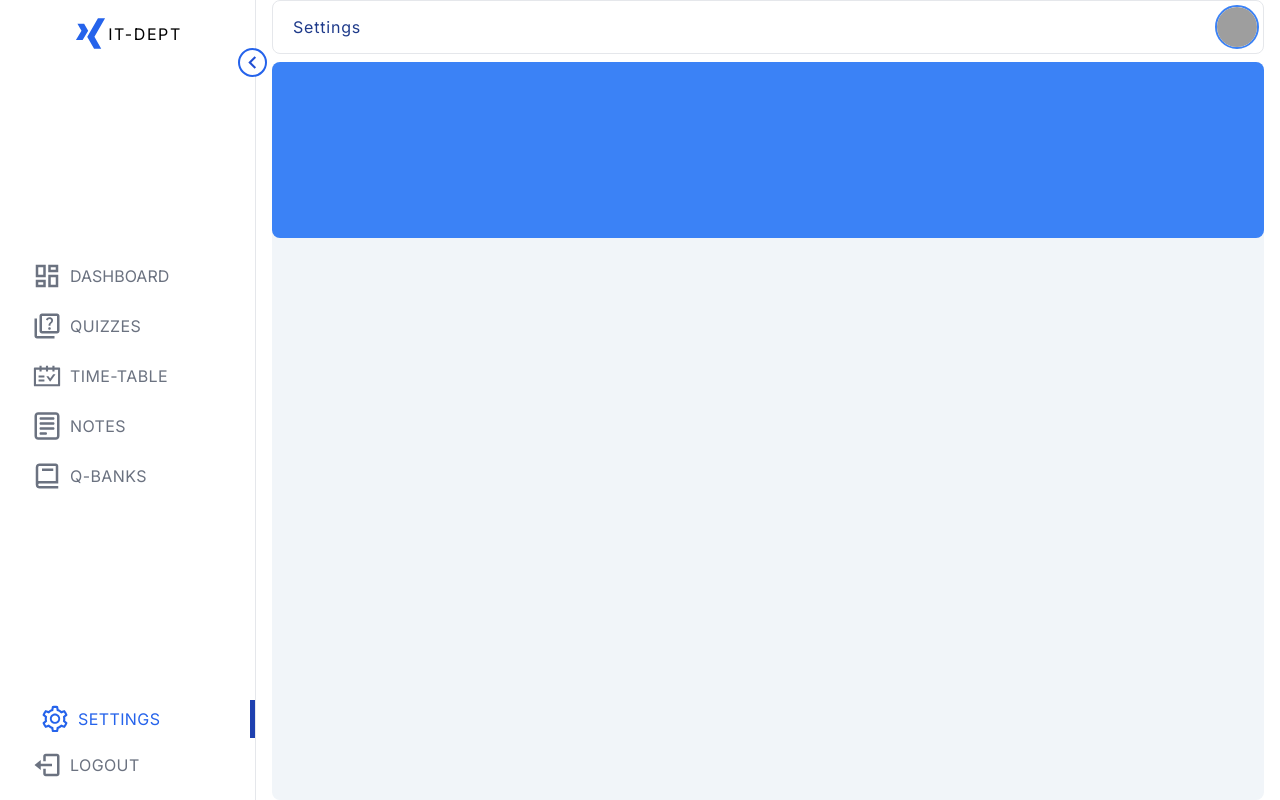
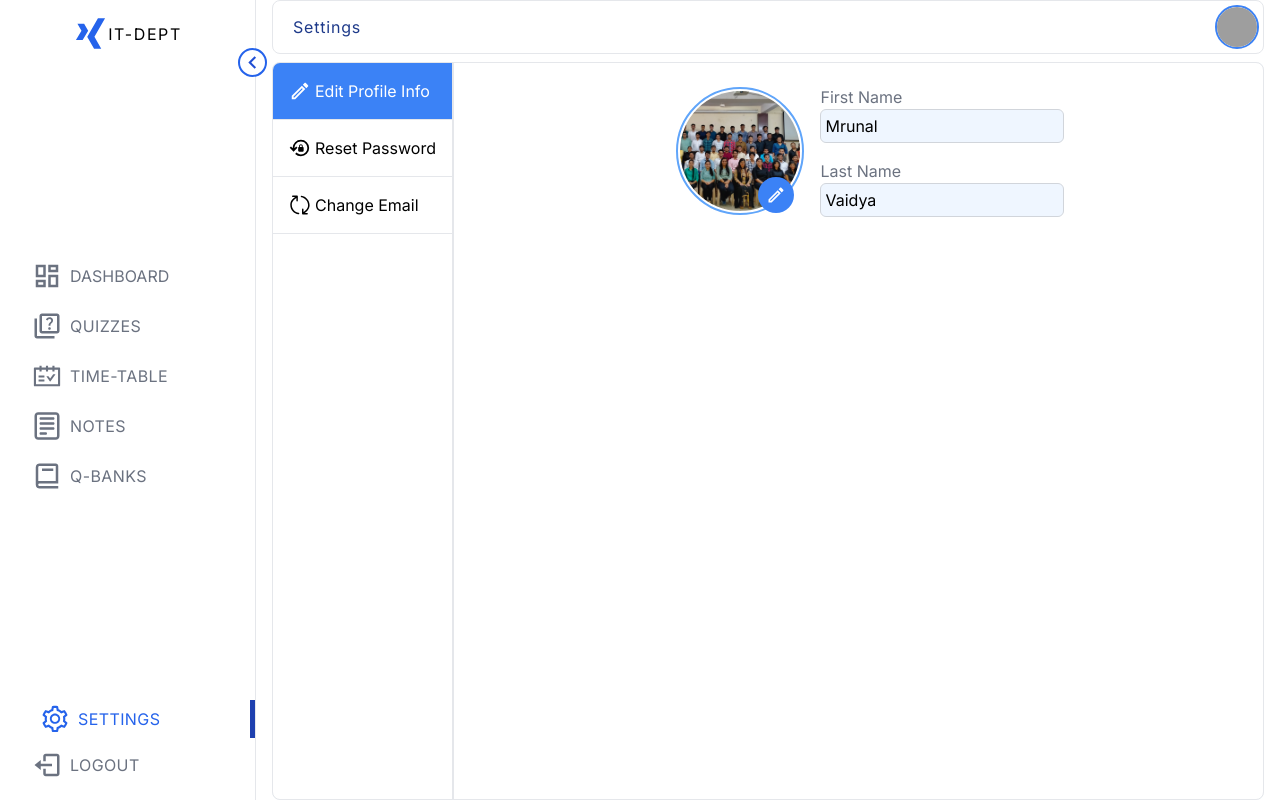
Before and after one commit to Bhanu1776/IT-Dept-Website, a Next.js app: page /settings in a window 1280 px wide. Built offline with nearby package versions, Linux system fonts and the light colour scheme; grey boxes are pictures that could not be loaded; what tailwindcss-brand-colors, tailwindcss-debug-screens would draw is missing.

Commit message:
chore(AdminSettings): Added Settings

```diff
--- a/components/AdminSettings.jsx
+++ b/components/AdminSettings.jsx
@@ -1,12 +1,63 @@
-import React from 'react';
+/* eslint-disable jsx-a11y/click-events-have-key-events */
+/* eslint-disable jsx-a11y/no-static-element-interactions */
+import { MdOutlineEdit, MdOutlineLockReset } from 'react-icons/md';
+import { RxUpdate } from 'react-icons/rx';
+import { useState } from 'react';
+import EditProfile from './Settings/EditProfile';
+import ResetPass from './Settings/ResetPass';
+import ChangeEmail from './Settings/ChangeEmail';
 
-const AdminSettings = () => (
-  <div className=" flex w-full flex-col justify-start items-center">
-    <div className=" flex w-full  justify-between items-center">
-      {/** Profile */}
-      <div className=" w-full h-44 flex bg-blue-500 rounded-lg" />
+const AdminSettings = () => {
+  const [isSelected, setIsSelected] = useState('editProfile');
+  const handleSelect = (componentName) => {
+    setIsSelected(componentName);
+  };
+  return (
+    <div className="bg-white  h-full w-full overflow-hidden rounded-lg border-[1px] flex flex-col md:flex-row gap-2 justify-start items-start">
+      {/** Action name */}
+      <div className="flex md:flex-col w-full md:w-fit h-full justify-start items-center border-r-[2px]">
+        <div
+          onClick={() => {
+            handleSelect('editProfile');
+          }}
+          className={`${
+            isSelected === 'editProfile' ? ' bg-blue-500 text-white' : ''
+          } cursor-pointer flex-wrap p-4 border-b-[1px] flex justify-center md:justify-start items-center gap-1 w-full`}
+        >
+          <MdOutlineEdit size={22} />
+          <h1>Edit Profile Info</h1>
+        </div>
+        <div
+          onClick={() => {
+            handleSelect('resetPass');
+          }}
+          className={`${
+            isSelected === 'resetPass' ? ' bg-blue-500 text-white' : ''
+          } cursor-pointer flex-wrap p-4 border-b-[1px] flex justify-center md:justify-start items-center gap-1 w-full`}
+        >
+          <MdOutlineLockReset size={22} />
+          <h1>Reset Password</h1>
+        </div>
+        <div
+          onClick={() => {
+            handleSelect('changeEmail');
+          }}
+          className={`${
+            isSelected === 'changeEmail' ? ' bg-blue-500 text-white' : ''
+          } cursor-pointer flex-wrap p-4 border-b-[1px] flex justify-center md:justify-start items-center gap-1 w-full`}
+        >
+          <RxUpdate size={22} />
+          <h1>Change Email</h1>
+        </div>
+      </div>
+      {/** Render */}
+      <div className="p-2 flex-1 flex justify-center items-center w-full">
+        {isSelected === 'editProfile' && <EditProfile />}
+        {isSelected === 'resetPass' && <ResetPass />}
+        {isSelected === 'changeEmail' && <ChangeEmail />}
+      </div>
     </div>
-  </div>
-);
+  );
+};
 
 export default AdminSettings;
--- /dev/null
+++ b/components/Settings/ChangeEmail.jsx
@@ -0,0 +1,26 @@
+import { Button } from 'antd';
+import React from 'react';
+
+const ChangeEmail = () => (
+  <div className=" flex w-full gap-4 justify-center items-center">
+    {/** Email */}
+    <div className=" flex flex-col justify-between items-start">
+      <div>
+        <h1 className=" text-gray-500">Email Address</h1>
+      </div>
+      <div className=" flex w-full">
+        <input
+          className=" rounded-md p-1 bg-blue-50 border-gray-300"
+          type="text"
+          readOnly
+          value="mrunalvaidya0715@gmail.com"
+        />
+      </div>
+      <Button className="mt-2 text-white bg-blue-600 tracking-wider w-full">
+        Change Email
+      </Button>
+    </div>
+  </div>
+);
+
+export default ChangeEmail;
--- /dev/null
+++ b/components/Settings/EditProfile.jsx
@@ -0,0 +1,57 @@
+import Image from 'next/image';
+import React from 'react';
+import { MdOutlineEdit } from 'react-icons/md';
+import profilePic from '../../public/assets/images/TE_IT-01.jpeg';
+
+const EditProfile = () => (
+  <>
+    {/** Image */}
+    <div className="p-4  flex justify-start items-center ">
+      <div className=" relative min-h-[8rem] min-w-[8rem] flex justify-center items-center border-2 border-blue-400 rounded-full">
+        <Image
+          className=" object-cover object-center rounded-full "
+          src={profilePic}
+          alt="/"
+          width={120}
+          height={120}
+        />
+        <div class=" cursor-pointer absolute p-2 bg-blue-500 hover:bg-blue-300 rounded-full bottom-0 right-2 flex duration-150 ">
+          <MdOutlineEdit className=" text-white" size={20} />
+        </div>
+      </div>
+    </div>
+    {/** Name */}
+    <div className="flex flex-col gap-4 justify-center items-center">
+      {/** FirstName */}
+      <div className="flex flex-col justify-between items-start">
+        <div>
+          <h1 className=" text-gray-500">First Name</h1>
+        </div>
+        <div>
+          <input
+            className=" rounded-md p-1 bg-blue-50 border-gray-300"
+            type="text"
+            readOnly
+            value="Mrunal"
+          />
+        </div>
+      </div>
+      {/** lastName */}
+      <div className=" flex flex-col justify-between items-start">
+        <div>
+          <h1 className=" text-gray-500">Last Name</h1>
+        </div>
+        <div>
+          <input
+            className=" rounded-md p-1 bg-blue-50 border-gray-300"
+            type="text"
+            readOnly
+            value="Vaidya"
+          />
+        </div>
+      </div>
+    </div>
+  </>
+);
+
+export default EditProfile;
--- /dev/null
+++ b/components/Settings/ResetPass.jsx
@@ -0,0 +1,15 @@
+import { Button } from 'antd';
+import React from 'react';
+
+const ResetPass = () => (
+  <div className=" flex w-full gap-4 justify-center items-center">
+    {/** Email */}
+    <div className=" flex flex-col justify-between items-start">
+      <Button className="mt-2 text-white bg-blue-600 tracking-wider w-full">
+        Reset Password
+      </Button>
+    </div>
+  </div>
+);
+
+export default ResetPass;
```
